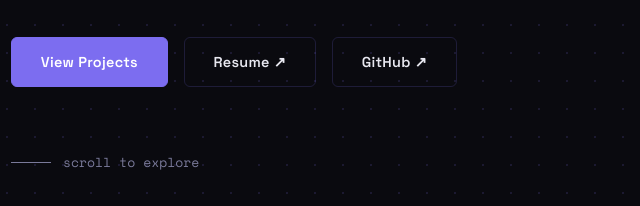
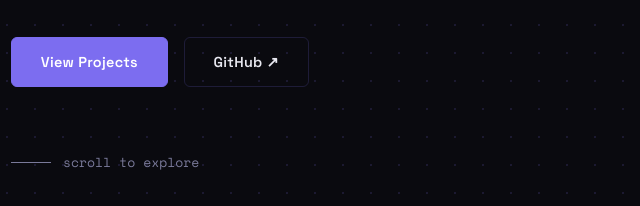
Before and after one commit to Soumya-git17/Soumya-git17.github.io, a plain HTML site: page index.html in a window 1280 px wide. Shown: the part 563-769 px from the top of the page, 211-851 px from the left. Drawn offline with nearby package versions, Linux system fonts and the light colour scheme.

Commit message:
Update index.html
Commented out the resume link in the hero section.

```diff
--- a/index.html
+++ b/index.html
@@ -628,7 +628,7 @@
     </p>
     <div class="hero-cta">
       <a href="#projects" class="btn btn-primary">View Projects</a>
-      <a href="resume.pdf" target="_blank" rel="noopener noreferrer" class="btn btn-outline">Resume ↗</a>
+      <!-- <a href="resume.pdf" target="_blank" rel="noopener noreferrer" class="btn btn-outline">Resume ↗</a> -->
       <a href="https://github.com/Soumya-git17" target="_blank" rel="noopener noreferrer" class="btn btn-outline">GitHub ↗</a>
     </div>
     <div class="hero-scroll">
```
